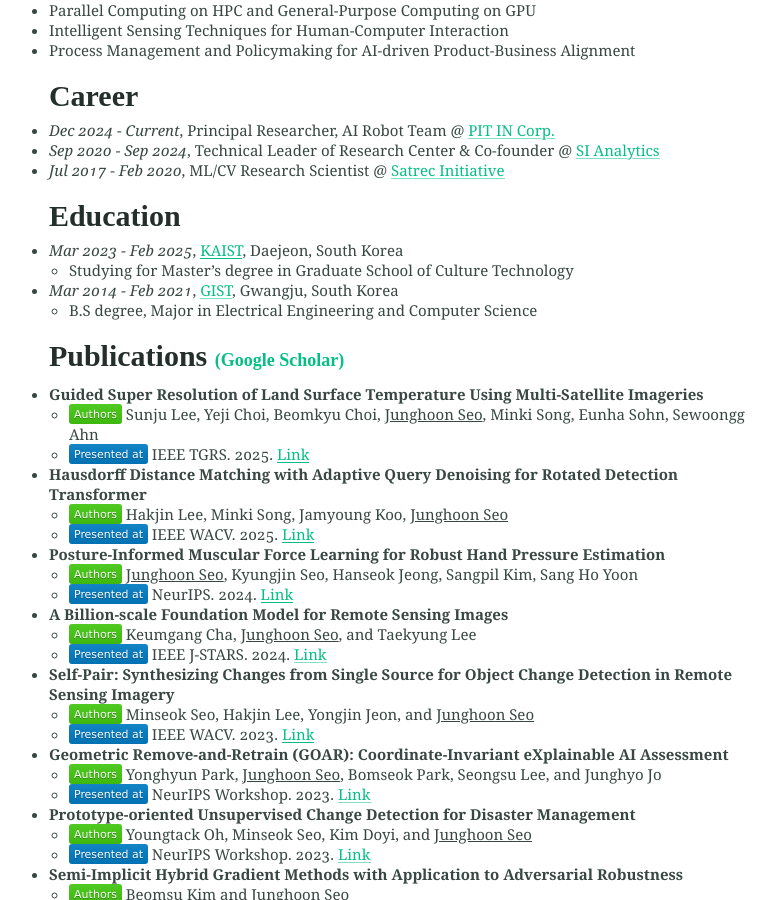
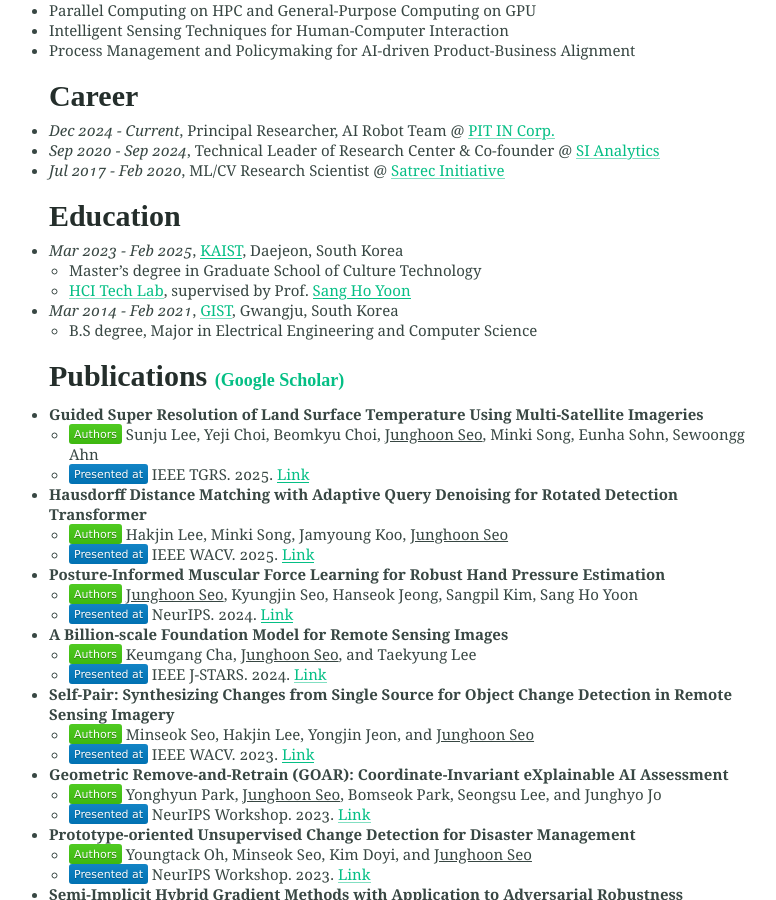
Before and after one commit to mikigom/mikigom.github.io, a Jekyll site: the page built from index.md, in a window 1280 px wide and 900 px high, scrolled down 596 px. Shown: the whole window, without its empty margins (234-1010 px from the left). Built offline with Jekyll 4.4.1, drawn with Linux system fonts in a browser that asks for light colours.

Commit message:
Update index.md

```diff
--- a/index.md
+++ b/index.md
@@ -21,7 +21,8 @@
 
 ### Education
 * *Mar 2023 - Feb 2025*, [KAIST](https://www.kaist.ac.kr/en/), Daejeon, South Korea
-  * Studying for Master's degree in Graduate School of Culture Technology
+  * Master's degree in Graduate School of Culture Technology
+  * [HCI Tech Lab](https://hcitech.org/), supervised by Prof. [Sang Ho Yoon](https://sanghoy.com/)
 * *Mar 2014 - Feb 2021*, [GIST](https://www.gist.ac.kr/en/main.html), Gwangju, South Korea
   * B.S degree, Major in Electrical Engineering and Computer Science
 
```
